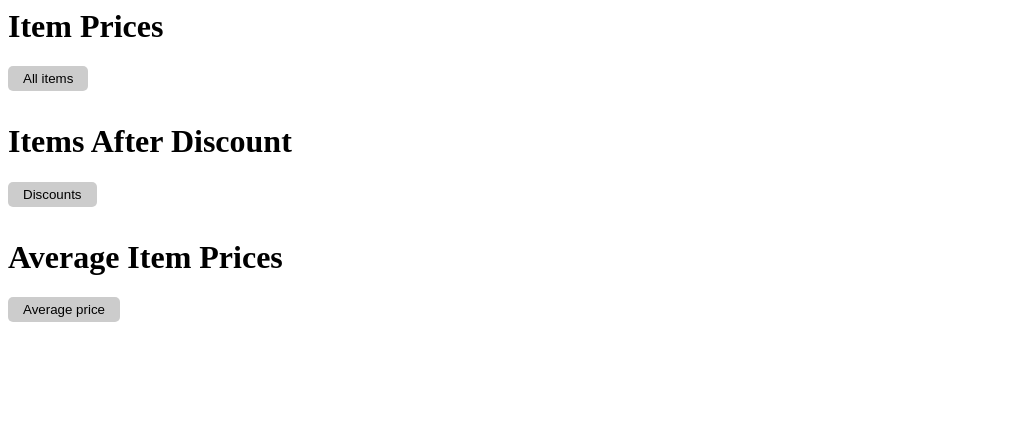
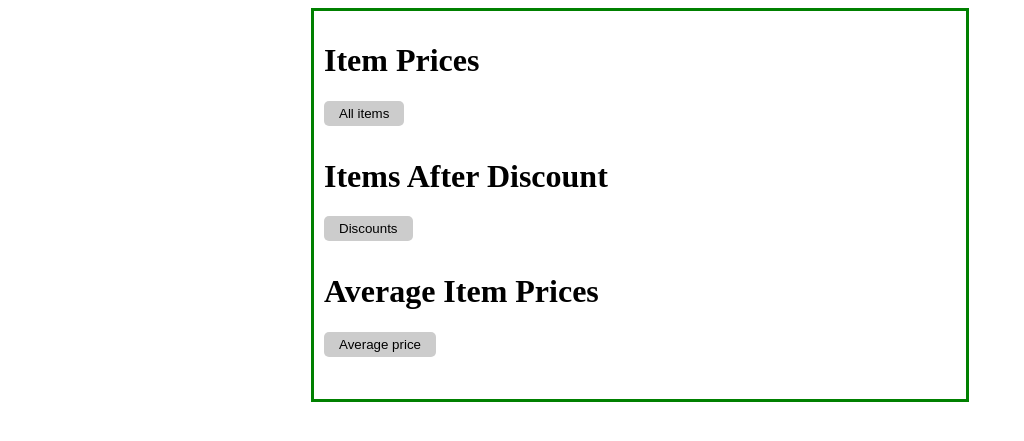
Before and after one commit to haynet3/ITWS-Web-Systems, a PHP site: page /prices.php in a window 1280 px wide. Shown: the top 441 px of the page, without its empty margins (0-1024 px from the left). Run offline with PHP 8.4, Linux system fonts and the light colour scheme.

Commit message:
Add files via upload

```diff
--- a/Quiz2/prices.php
+++ b/Quiz2/prices.php
@@ -73,9 +73,16 @@ input[type=submit] {
     -webkit-border-radius: 5px;
     border-radius: 5px;
 }
+.center {
+  margin: auto;
+  width: 50%;
+  border: 3px solid green;
+  padding: 10px;
+}
 }
 </style>
 <body>
+    <div class="center">
 <h1>Item Prices<h1>
     <form action="one.php" method="get">
   <input type="submit" class="button1" value="All items">
@@ -90,6 +97,7 @@ input[type=submit] {
 <h1>Average Item Prices<h1>
     <form action="three.php" method="get">
   <input type="submit" class="button1" value="Average price">
+</div>
 </form>
 
 
```
